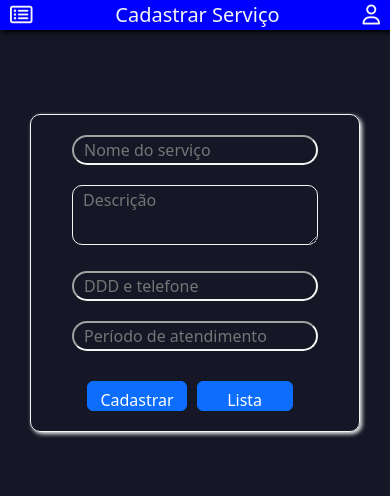
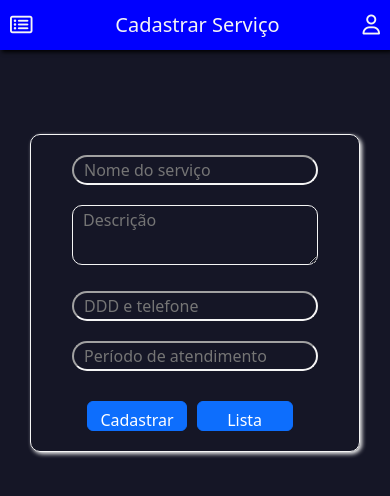
Before and after one commit to GazuaDev8417/loja_de_servicos-vanilla, a plain HTML site: page pages/register/index.html in a window 390 px wide. Drawn offline with nearby package versions, Linux system fonts and the light colour scheme; sample sign-in values are in the browser's storage.

Commit message:
ajustes para responsividade e adição do header na página de lista de serviços

```diff
--- a/pages/list/style.css
+++ b/pages/list/style.css
@@ -5,6 +5,26 @@ body{
     width: 100vw;
     height: 100%;
     color: whitesmoke;
+}
+
+header{
+    background-color: blue;
+    font-size: 2rem;
+    display: flex;
+    justify-content: space-between;
+    align-items: center;
+    padding: 0 15px;
+    box-shadow: 2px 2px 4px black;
+
+    @media(max-width: 800px){
+        font-size: 20px;
+        padding: 10px;
+        margin-bottom: 10vh;
+    }
+}
+
+header .icon{
+    cursor: pointer;
 }
 
 .input-container{
--- a/pages/profile/style.css
+++ b/pages/profile/style.css
@@ -12,7 +12,7 @@ header{
     padding: 0 15px;
     box-shadow: 2px 2px 4px black;
 
-    @media(max-width: 600px){
+    @media(max-width: 800px){
         font-size: 20px;
         padding: 10px;
     }
--- a/pages/register/style.css
+++ b/pages/register/style.css
@@ -20,9 +20,9 @@ header{
     padding: 0 15px;
     box-shadow: 2px 2px 4px black;
 
-    @media(max-width: 600px){
+    @media(max-width: 800px){
         font-size: 20px;
-        padding: 0 10px;
+        padding: 10px;
     }
 }
 
```
Also changed, not shown: pages/detail/style.css (+2 -5 lines), pages/list/index.html (+12 -0 lines).
